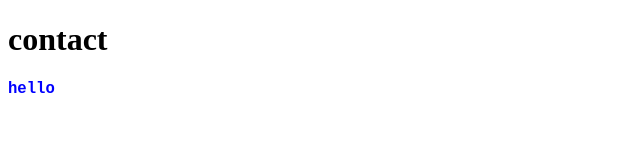
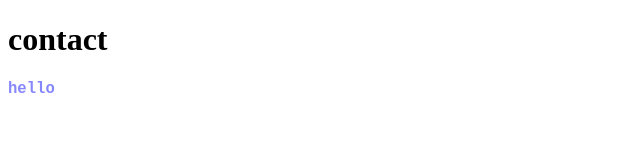
Before and after one commit to gallacharishma-ui/skill_7, a plain HTML site: page contact.html in a window 1280 px wide. Shown: the full height of the page, 0-640 px from the left. Drawn offline with Linux system fonts and the light colour scheme.

Commit message:
initial message

```diff
--- a/contact.html
+++ b/contact.html
@@ -7,6 +7,6 @@
 </head>
 <body>
     <h1>contact</h1>
-    <h1 style="color:blue;font-size:larger;font-family:monospace;">hello</h1>
+    <h1 style="color:rgba(0, 0, 255, 0.473);font-size:larger;font-family:monospace;">hello</h1>
 </body>
 </html>
```
